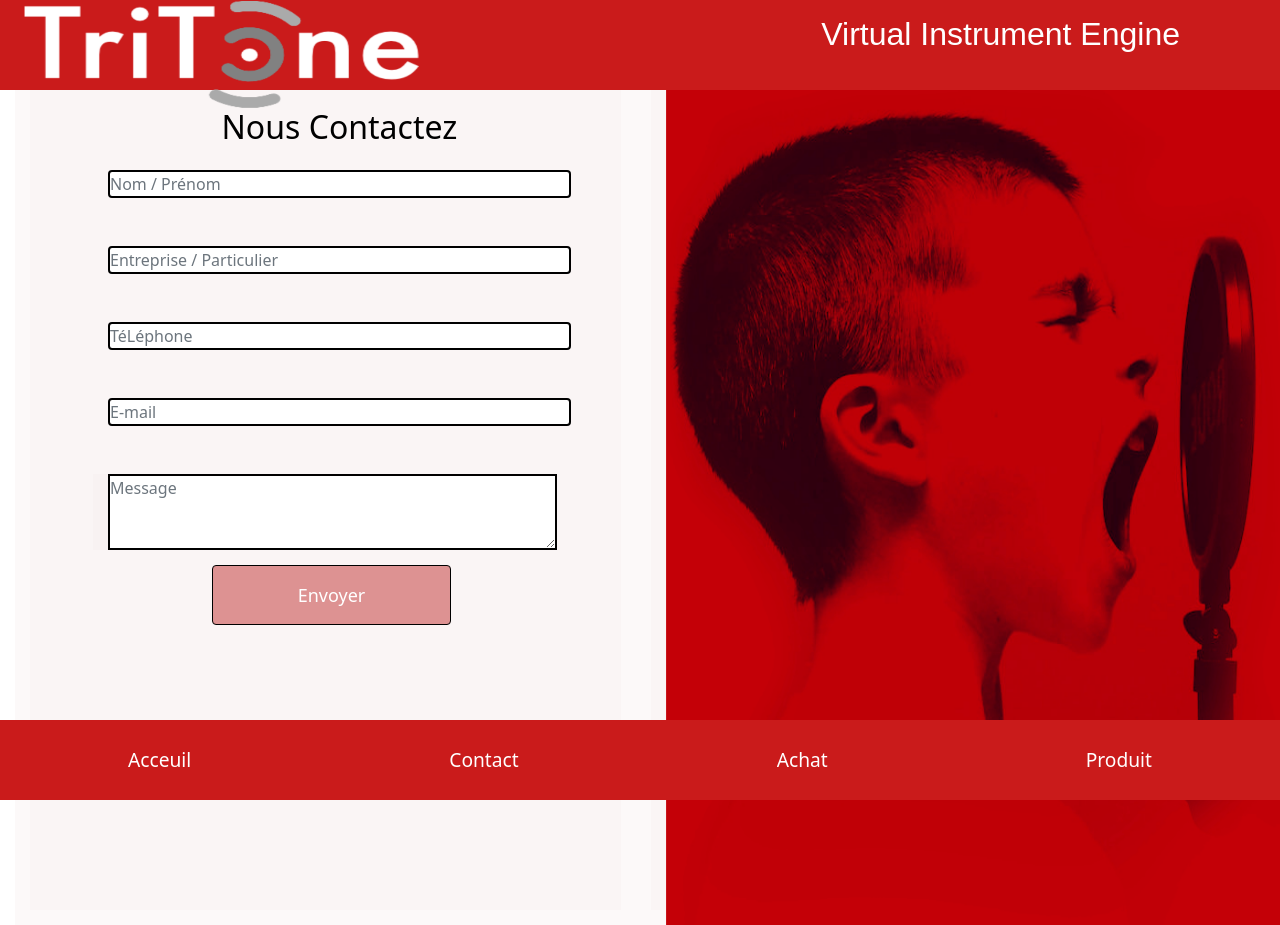
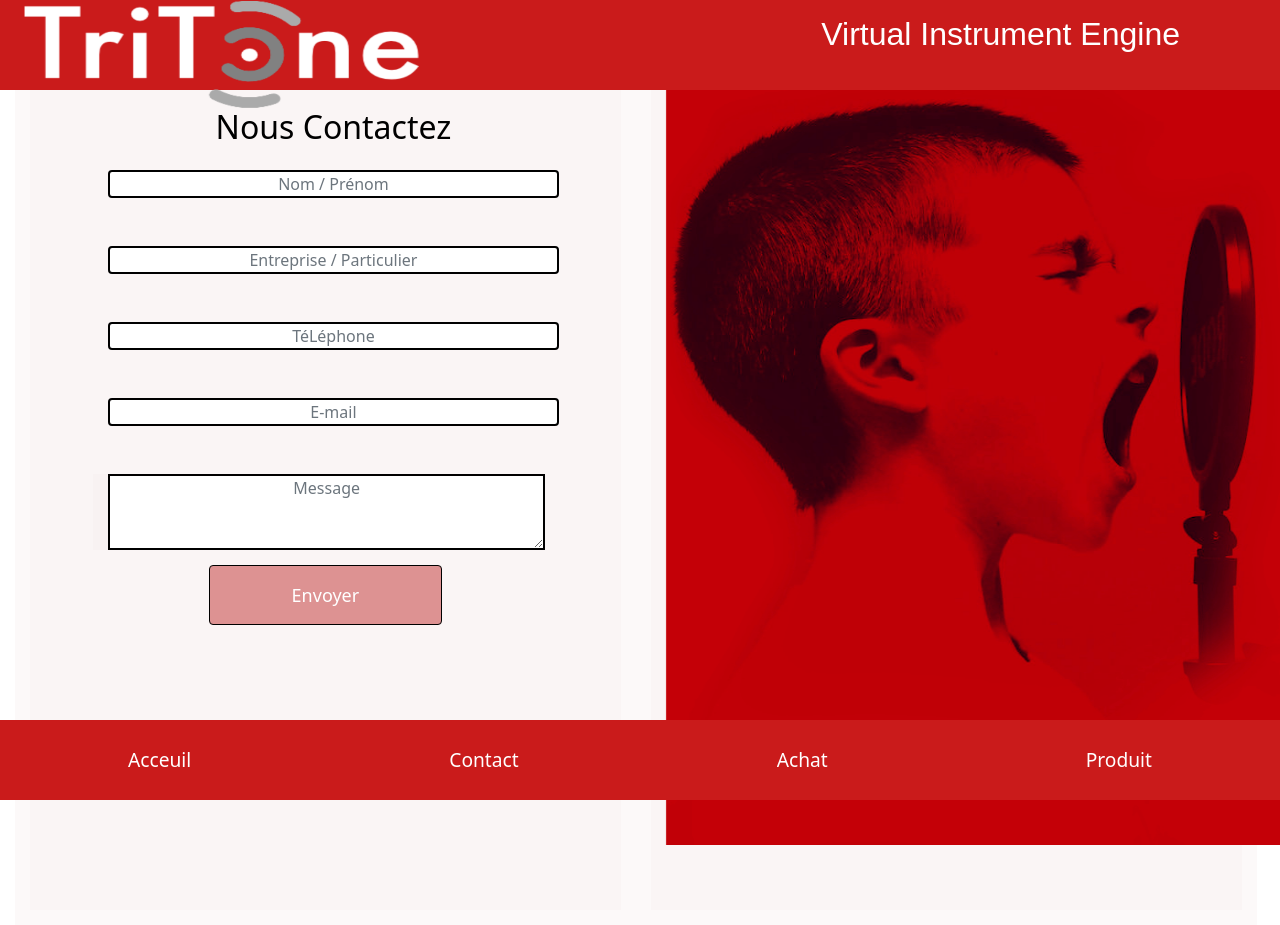
Before and after one commit to ArnaudDes63/Site-Tritone, a Vue app: page /MaPageContact in a window 1280 px wide. Built offline with nearby package versions, Linux system fonts and the light colour scheme.

Commit message:
Update MaPageContact.vue

```diff
--- a/src/components/MaPageContact.vue
+++ b/src/components/MaPageContact.vue
@@ -81,13 +81,14 @@ div{
 .item{
     width: 90%;
     height: 110vh;
+    display: flex;
 
 }
 
 img{
     position: fixed;
     width: 50%;
-    height: 120%;
+    height: 100%;
 
 
 
@@ -95,6 +96,7 @@ img{
 
 .form-control,.browser-default{
     border: 2px solid rgb(0, 0, 0);
+    text-align: center;
 }
 
 .form-group{
```
